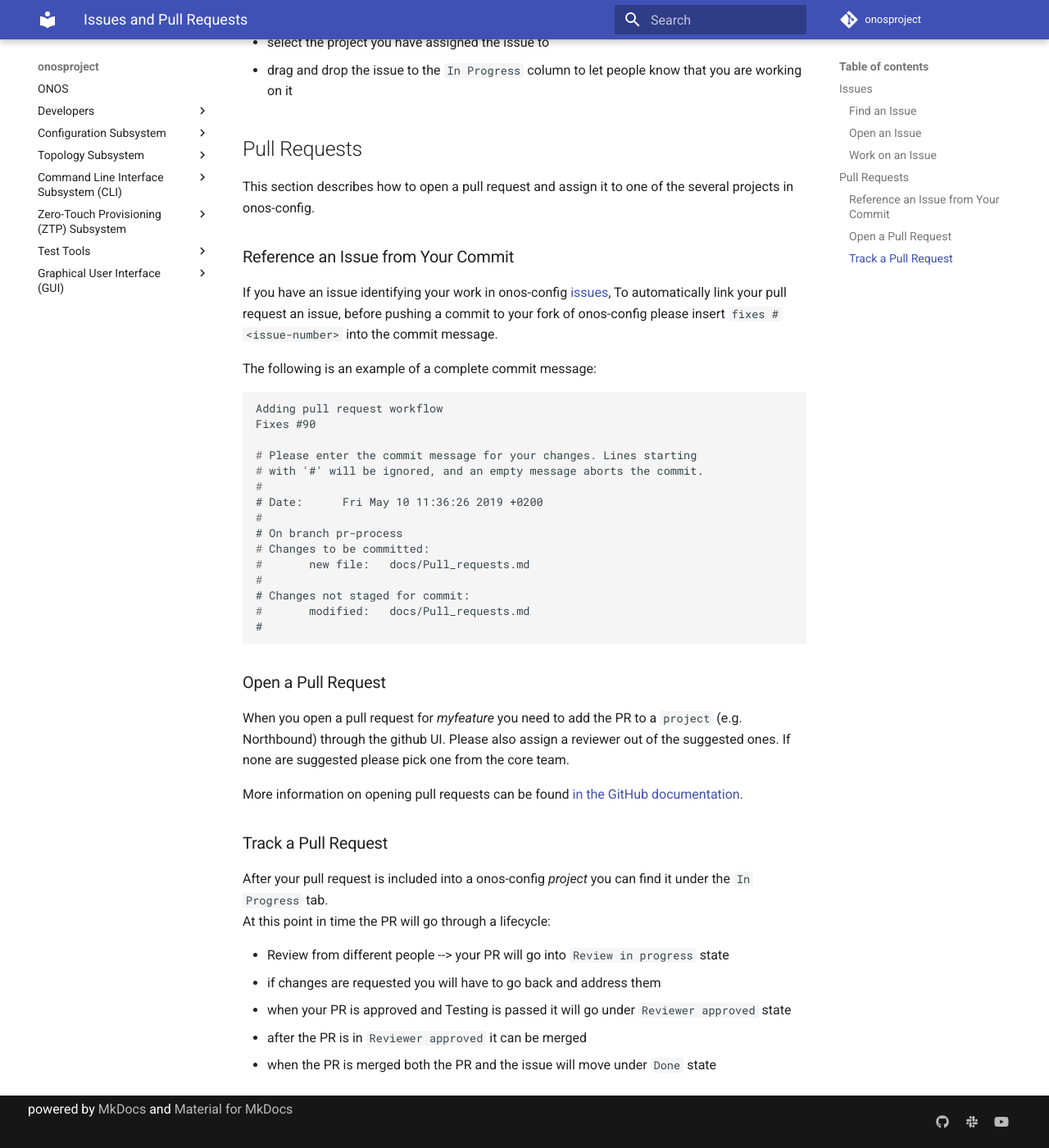
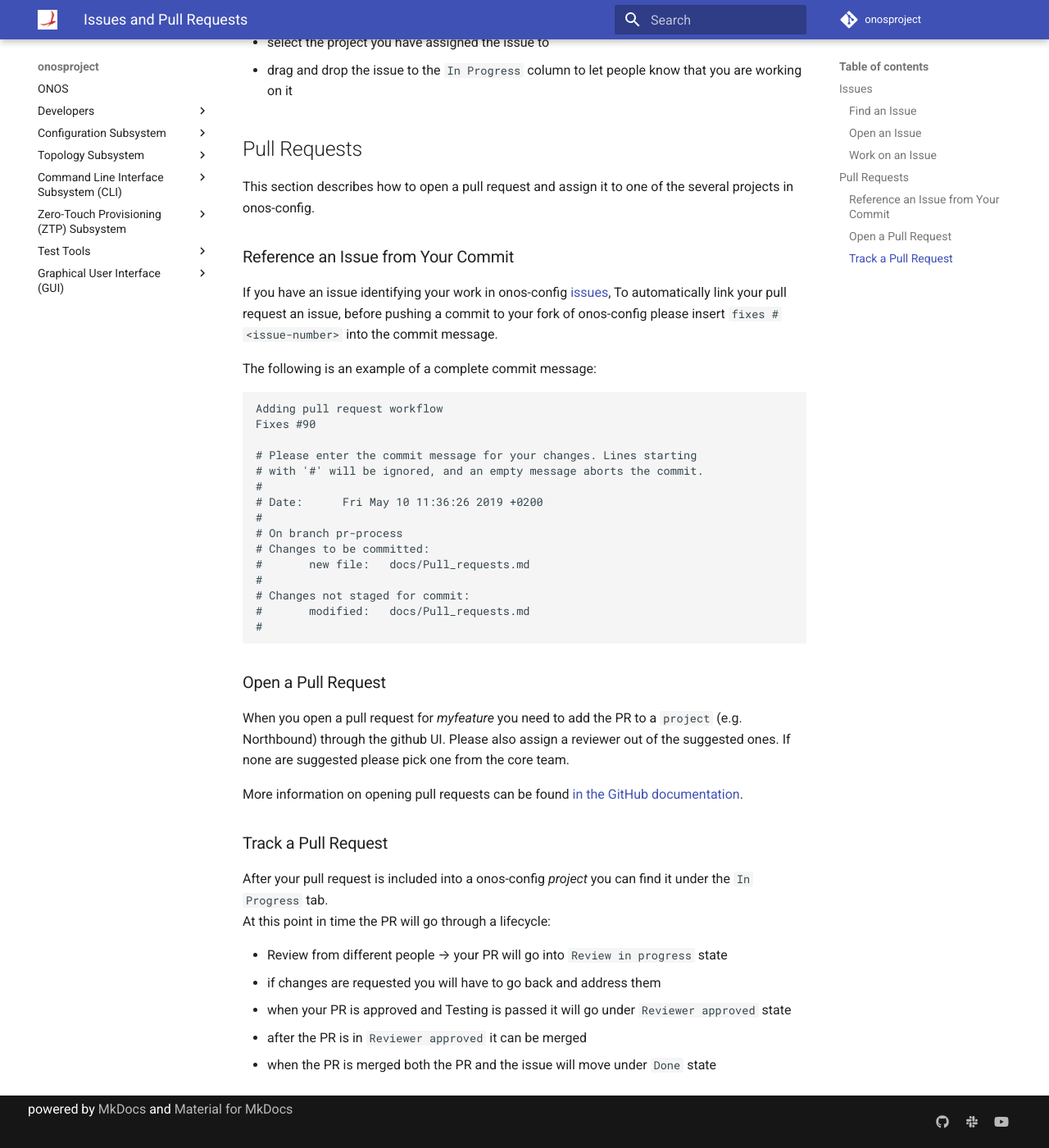
Before and after one commit to onosproject/onos-docs, an MkDocs documentation site: the page built from docs/content/developers/pull_requests.md, in a window 1280 px wide and 1400 px high, scrolled down 779 px. Shown: the whole window at 82% size. Built offline with MkDocs 1.6.1 and Material for MkDocs 9.7.7, drawn with Linux system fonts in a browser that asks for light colours.

Commit message:
add onos_log to the docs website (#33)

```diff
--- a/docs/mkdocs.yml
+++ b/docs/mkdocs.yml
@@ -10,17 +10,18 @@ theme:
   custom_dir: 'theme'
   language: en
   include_sidebar: true
+  logo: images/onos_logo.jpg
   feature:
     tabs: false
   i18n:
     prev: 'Previous'
     next: 'Next'
 
-
 docs_dir: 'content'
 
 markdown_extensions:
   - attr_list
+  - codehilite
   - admonition
   - footnotes
   - pymdownx.details
@@ -76,9 +77,6 @@ nav:
       - GUI Development Prerequisites: onos-gui/docs/prerequisites.md
       - How To Run ONOS GUI?: onos-gui/docs/run.md
 
-markdown_extensions:
-  - codehilite
-
 extra:
   social:
     - type: 'github'
```
Also changed, not shown: docs/content/images/onos_logo.jpg (added).
